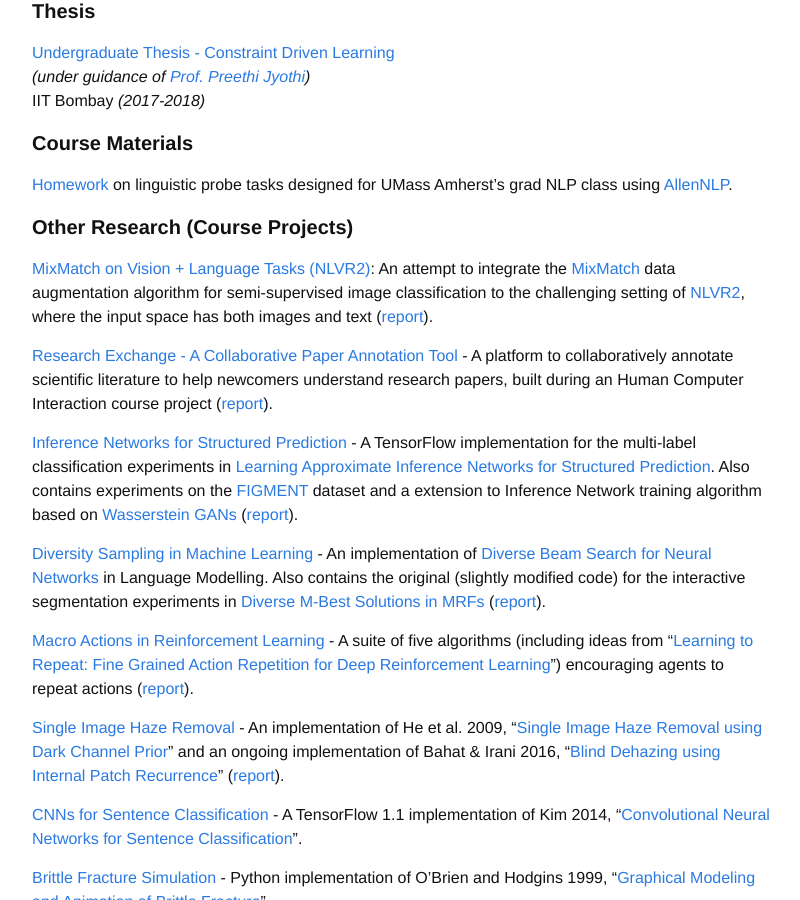
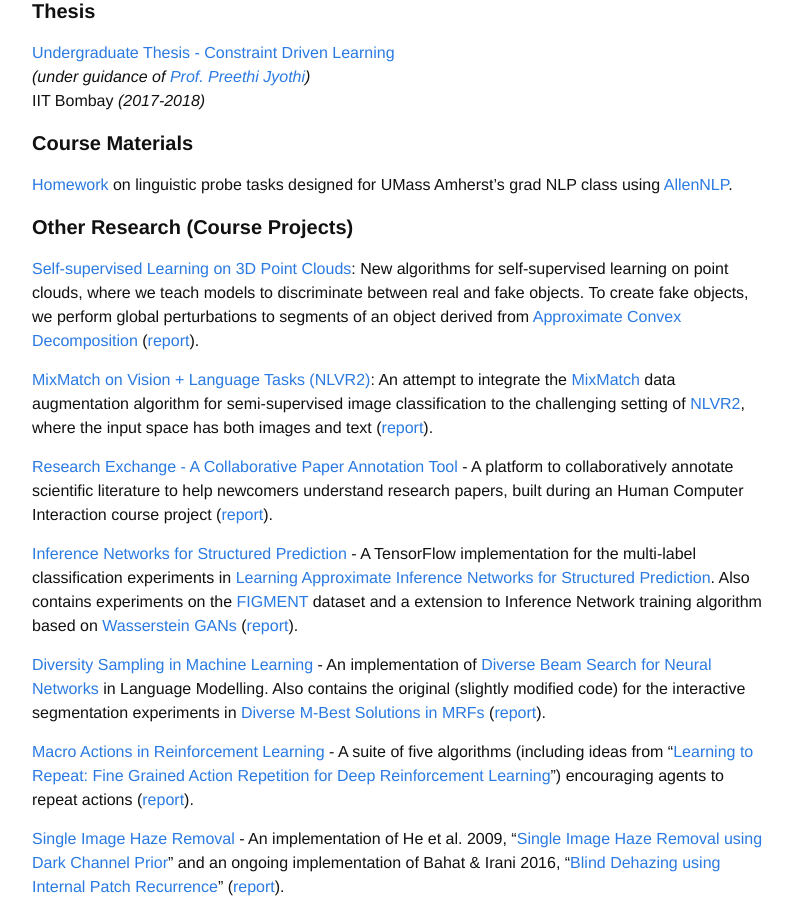
Before and after one commit to martiansideofthemoon/martiansideofthemoon.github.io, a Jekyll site: the page built from _pages/research.md, in a window 1280 px wide and 900 px high, scrolled down 1788 px. Shown: the whole window, without its empty margins (238-1038 px from the left). Built offline with Jekyll 4.4.1, drawn with Linux system fonts in a browser that asks for light colours; comment, search, counter and statistics services are not loaded.

Commit message:
Adding pointnet ACD report

```diff
--- a/_pages/research.md
+++ b/_pages/research.md
@@ -85,6 +85,8 @@ IIT Bombay *(2017-2018)*
 
 #### **Other Research (Course Projects)**
 
+[Self-supervised Learning on 3D Point Clouds](https://github.com/martiansideofthemoon/pointnet-acd-deformations): New algorithms for self-supervised learning on point clouds, where we teach models to discriminate between real and fake objects. To create fake objects, we perform global perturbations to segments of an object derived from [Approximate Convex Decomposition](https://arxiv.org/abs/2003.13834) ([report]({{ site.url }}/assets/point_cloud_discriminate.pdf)).
+
 [MixMatch on Vision + Language Tasks (NLVR2)](https://github.com/martiansideofthemoon/mixmatch-lxmert): An attempt to integrate the [MixMatch](https://arxiv.org/abs/1905.02249) data augmentation algorithm for semi-supervised image classification to the challenging setting of [NLVR2](http://lil.nlp.cornell.edu/nlvr), where the input space has both images and text ([report](https://sumanvid97.github.io/docs/cv_report.pdf)).
 
 [Research Exchange - A Collaborative Paper Annotation Tool](https://github.com/martiansideofthemoon/research-exchange) - A platform to collaboratively annotate scientific literature to help newcomers understand research papers, built during an Human Computer Interaction course project ([report]({{ site.url }}/assets/research-exchange.pdf)).
```
Also changed, not shown: 2 other files.
